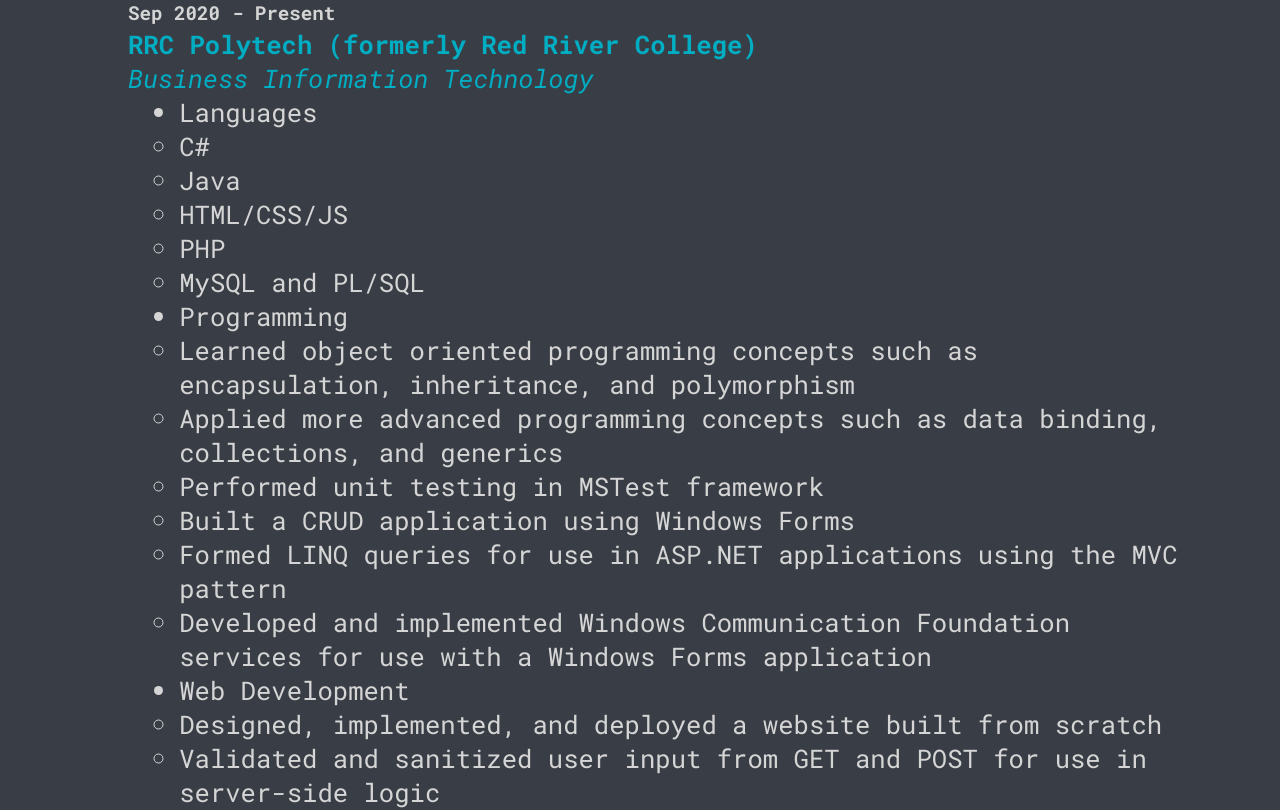
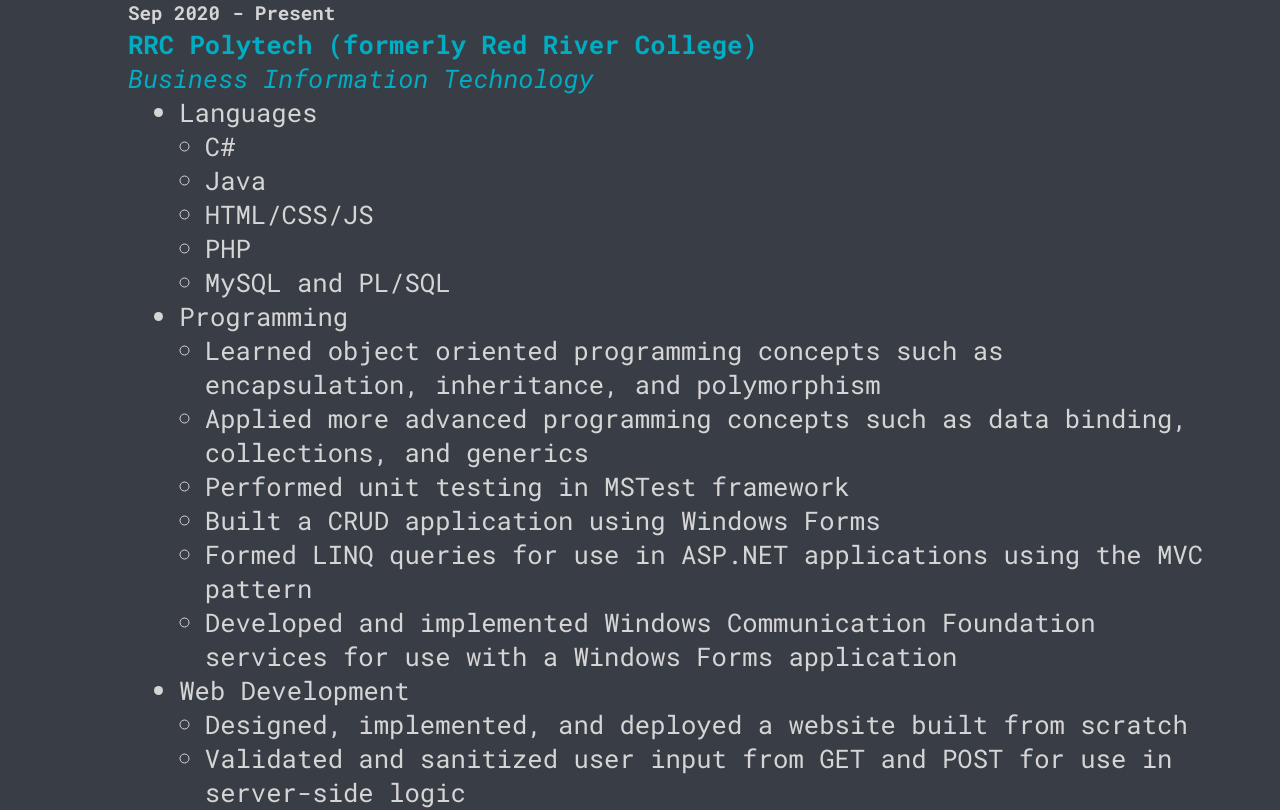
Before and after one commit to TritoLL/react-portfolio, a React (Create React App) app: page / in a window 1280 px wide. Shown: the part 1500-2310 px from the top of the page. Built offline with nearby package versions, Linux system fonts and the light colour scheme.

Commit message:
update styling of Education Entry

```diff
--- a/src/components/EducationEntry.js
+++ b/src/components/EducationEntry.js
@@ -25,6 +25,12 @@
     left: 5%;
 `;
 
+const UnorderedBulletPoints = styled.ul`
+    li li {
+        margin-left: 1em;
+    }
+`;
+
 const EducationEntry = ({ entry }) => (
     <CustomDiv>
         <Title>
@@ -38,10 +44,11 @@
         </Title>
         <br />{" "}
         <Description>
-            <ul>
+            <UnorderedBulletPoints>
                 {entry.bulletPoints.map((bulletPoint, indexTitle) => (
                     <>
-                        <li key={indexTitle}>{bulletPoint.title}</li>
+                        <li key={indexTitle}>
+                            {bulletPoint.title}
                             <ul>
                                 {bulletPoint.content.map(
                                     (content, indexContent) => (
@@ -49,9 +56,10 @@
                                     )
                                 )}
                             </ul>
+                        </li>
                     </>
                 ))}
-            </ul>
+            </UnorderedBulletPoints>
         </Description>
     </CustomDiv>
 );
```
Lines whose indentation alone changed are shown as unchanged.
